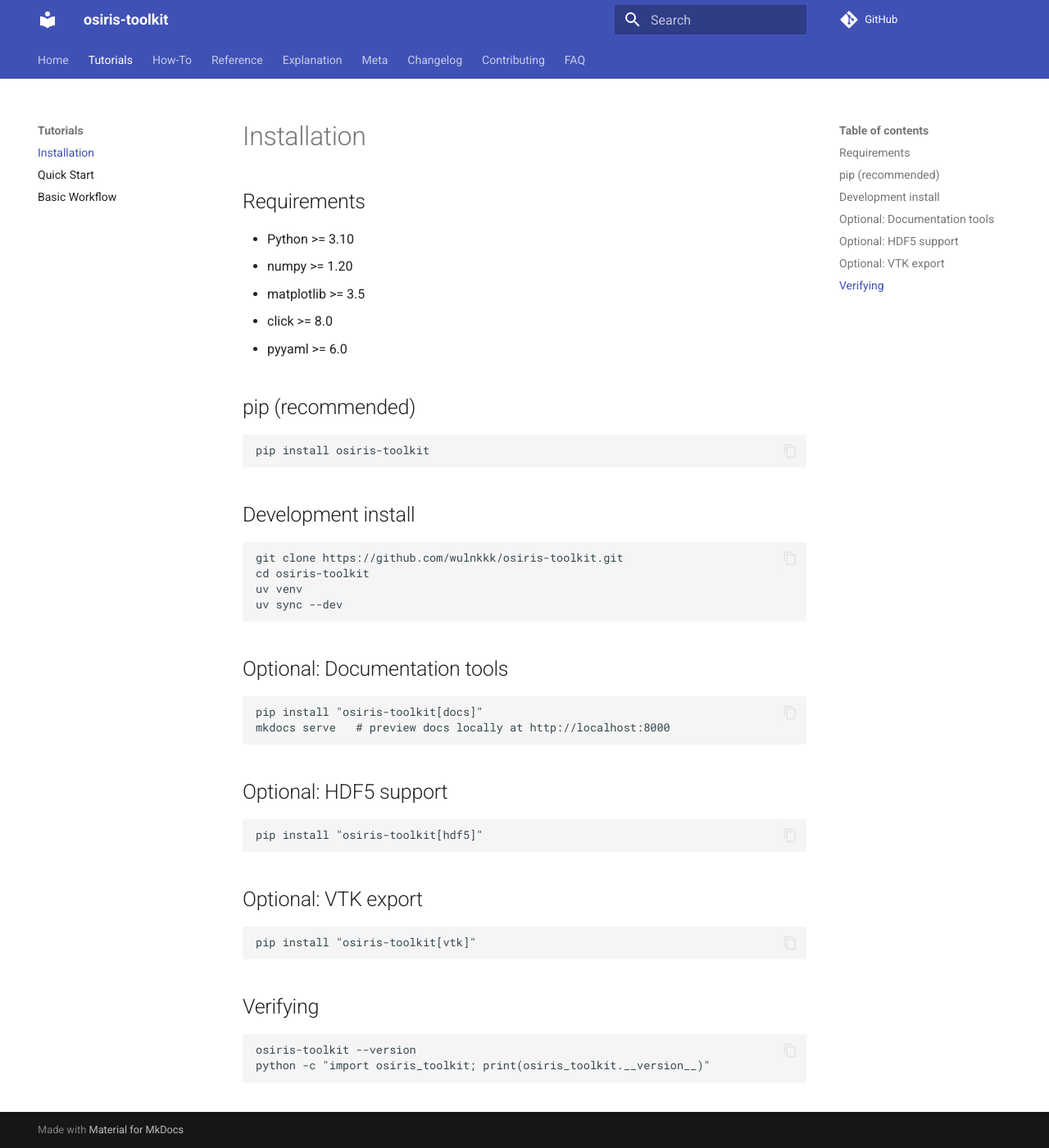
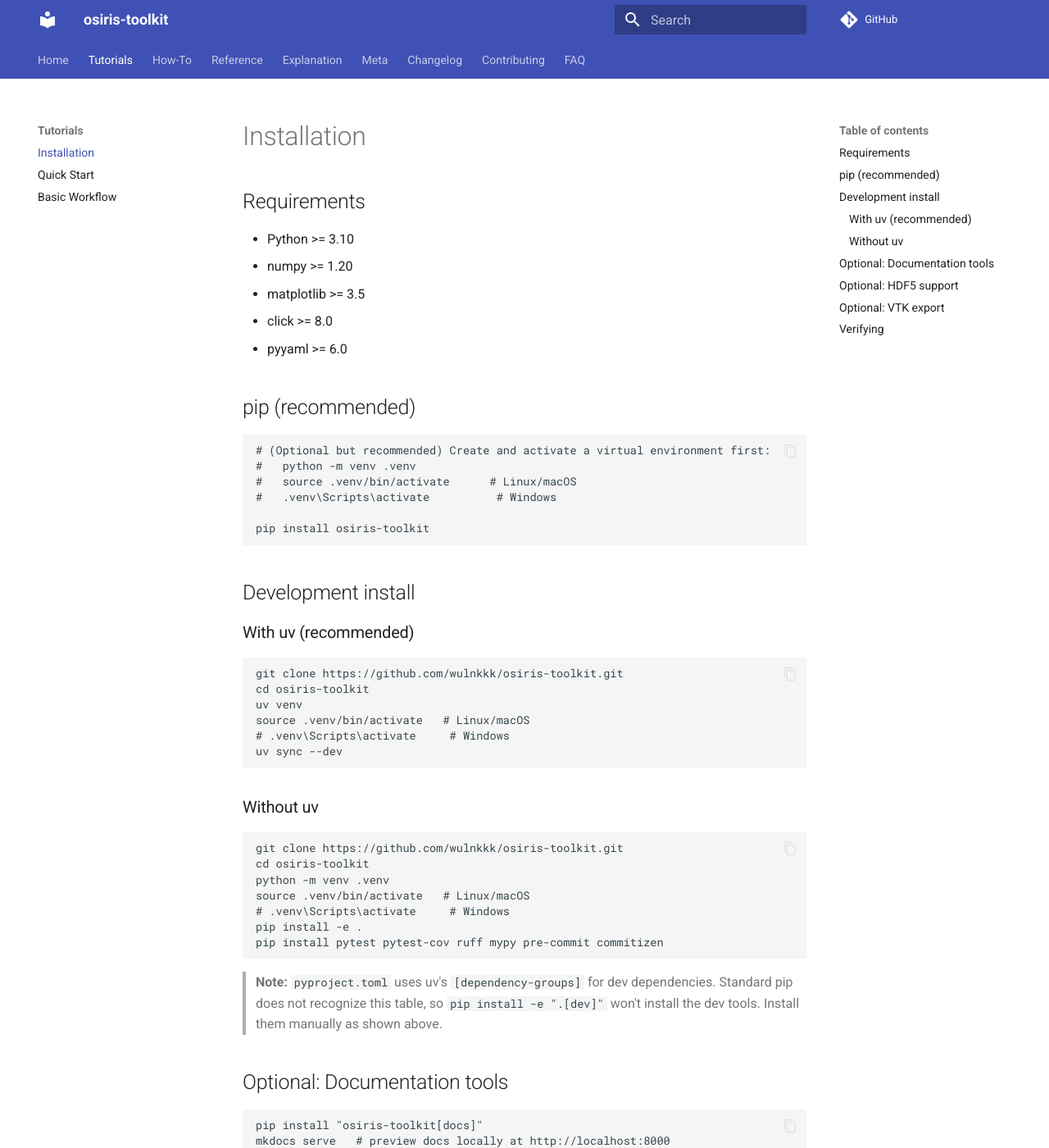
Before and after one commit to wulnkkk/osiris-toolkit, an MkDocs documentation site: the page built from docs/tutorials/installation.md, in a window 1280 px wide and 1400 px high. Shown: the whole window at 82% size. Built offline with MkDocs 1.6.1 and Material for MkDocs 9.7.7, drawn with Linux system fonts in a browser that asks for light colours; comment, search, counter and statistics services are not loaded.

Commit message:
docs(install): add pip alternative and venv activation steps to all install docs

````diff
--- a/docs/tutorials/installation.md
+++ b/docs/tutorials/installation.md
@@ -19,17 +19,42 @@ updated: 2026-06-04
 ## pip (recommended)
 
 ```bash
+# (Optional but recommended) Create and activate a virtual environment first:
+#   python -m venv .venv
+#   source .venv/bin/activate      # Linux/macOS
+#   .venv\Scripts\activate          # Windows
+
 pip install osiris-toolkit
 ```
 
 ## Development install
 
+### With uv (recommended)
+
 ```bash
 git clone https://github.com/wulnkkk/osiris-toolkit.git
 cd osiris-toolkit
 uv venv
+source .venv/bin/activate   # Linux/macOS
+# .venv\Scripts\activate     # Windows
 uv sync --dev
 ```
+
+### Without uv
+
+```bash
+git clone https://github.com/wulnkkk/osiris-toolkit.git
+cd osiris-toolkit
+python -m venv .venv
+source .venv/bin/activate   # Linux/macOS
+# .venv\Scripts\activate     # Windows
+pip install -e .
+pip install pytest pytest-cov ruff mypy pre-commit commitizen
+```
+
+> **Note:** `pyproject.toml` uses uv's `[dependency-groups]` for dev dependencies.
+> Standard pip does not recognize this table, so `pip install -e ".[dev]"` won't
+> install the dev tools. Install them manually as shown above.
 
 ## Optional: Documentation tools
 
````
Also changed, not shown: AGENTS.md (+16 -3 lines), CONTRIBUTING.md (+24 -0 lines), README.md (+3 -0 lines), skills/osiris-dev/SKILL.md (+16 -3 lines), skills/osiris-user/SKILL.md (+11 -0 lines).
